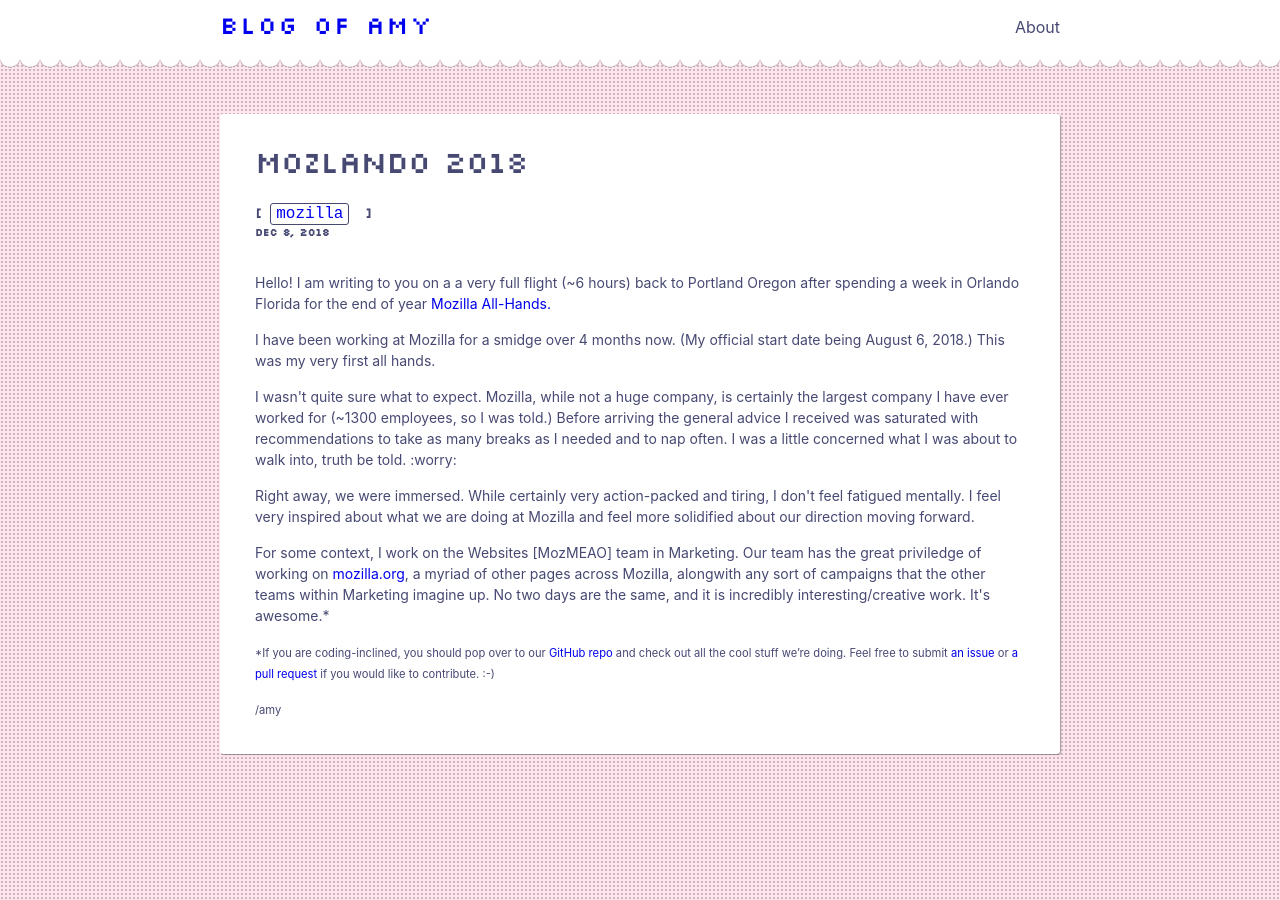
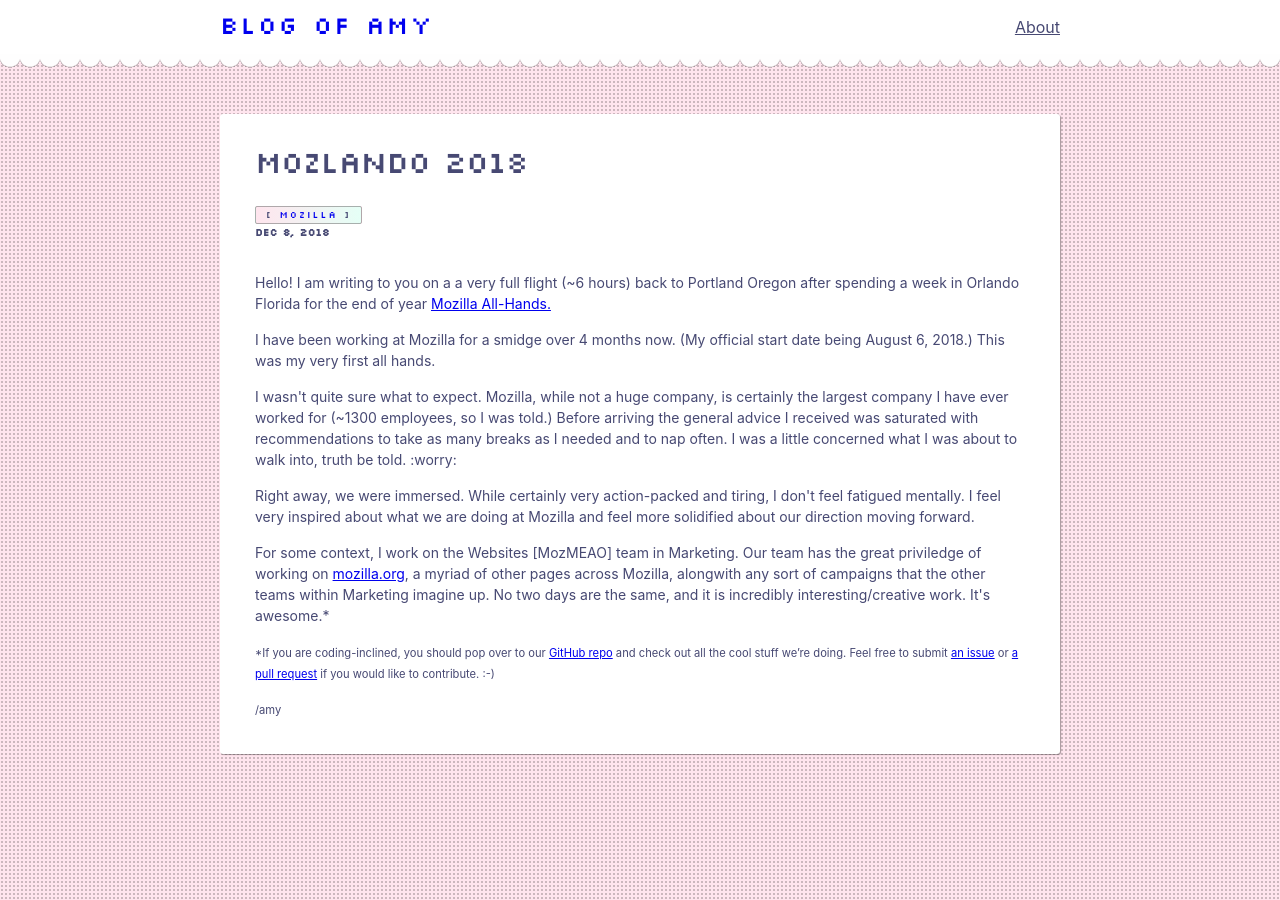
Before and after one commit to fu4303/portfolio-amychurchwell, a Jekyll site: the page built from _posts/2018-12-08-mozlando2018.markdown, in a window 1280 px wide. Built offline with Jekyll 4.4.1, drawn with Linux system fonts in a browser that asks for light colours.

Commit message:
update link styles

```diff
--- a/_layouts/post.html
+++ b/_layouts/post.html
@@ -6,10 +6,10 @@
     <article>
       <header class="post-header">
         <h1 class="post-title p-name" itemprop="name headline">{{ page.title | escape }}</h1>
-        <span>[
+        <span class="post-tag">[
           {% for tag in page.tags %}
             {% capture tag_name %}{{ tag }}{% endcapture %}
-            <a href="/tag/{{ tag_name }}"><code class="highlighter-rouge"><nobr>{{ tag_name }}</nobr></code>&nbsp;</a>
+            <a href="/tag/{{ tag_name }}">{{ tag_name }}</a>
           {% endfor %}
         ]</span>
         <p class="post-meta">
--- a/_sass/components/header.scss
+++ b/_sass/components/header.scss
@@ -25,12 +25,17 @@
 
 .site-title {
     @include relative-font-size(1.625);
+    float: left;
     font-family: $pixel-font;
     font-weight: 300;
+    letter-spacing: 2px;
     line-height: $base-line-height * $base-font-size * 2.25;
-    letter-spacing: 2px;
     margin-bottom: 0;
-    float: left;
+    text-decoration: none;
+
+    &:hover {
+        background: complement($background-color);
+    }
 }
 
 .site-nav {
--- a/_sass/components/posts.scss
+++ b/_sass/components/posts.scss
@@ -21,17 +21,6 @@
         left: -20px;
     }
 
-    .post-tag {
-        background: $background-color linear-gradient(to right, $background-color 0%, complement($background-color) 100%);
-        border-radius: 2px;
-        border: 1px solid rgba(126,126,126,.6);
-        color: $text-color;
-        font-size: $small-font-size;
-        font-size: 10px;
-        letter-spacing: 2px;
-        padding: 3px 10px;
-    }
-
     > li {
         margin-bottom: $spacing-unit / 2;
 
@@ -50,11 +39,35 @@
     font-weight: bold;
 }
 
+.post-tag {
+    background: $background-color linear-gradient(to right, $background-color 0%, complement($background-color) 100%);
+    border-radius: 2px;
+    border: 1px solid rgba(126,126,126,.6);
+    color: $text-color;
+    font-size: $small-font-size;
+    font-size: 10px;
+    letter-spacing: 2px;
+    padding: 3px 10px;
+
+    a {
+        text-decoration: none;
+    }
+
+    &:hover {
+        font-weight: bold;
+    }
+}
+
 .post-link {
+    @include relative-font-size(1.5);
     font-family: $pixel-font;
+    margin-right: 12px;
+    text-decoration: none;
     text-transform: lowercase;
-    margin-right: 12px;
-    @include relative-font-size(1.5);
+
+    &:hover {
+        background: $background-color;
+    }
 }
 
 .post-header {
@@ -83,16 +96,6 @@
         max-width: 80%;
     }
 
-    a {
-        border-bottom: 3px solid #fff;
-        box-shadow: inset 0 -4px 0 #fff;
-
-        &:hover {
-            background: #fff;
-            text-decoration: none;
-        }
-    }
-
     h2 {
         @include relative-font-size(2);
 
@@ -116,4 +119,8 @@
             @include relative-font-size(1.125);
         }
     }
+
+    a:hover {
+        background: $background-color;
+    }
 }
--- a/_sass/minima/_base.scss
+++ b/_sass/minima/_base.scss
@@ -113,15 +113,15 @@
 /**
  * Links
  */
+
 a {
-  text-decoration: none;
-
   &:visited {
     color: darken($brand-color, 15%);
   }
 
   &:hover {
-    text-decoration: underline;
+    color: $text-color;
+    text-underline-position: under;
   }
 
   .social-media-list &:hover {
```
